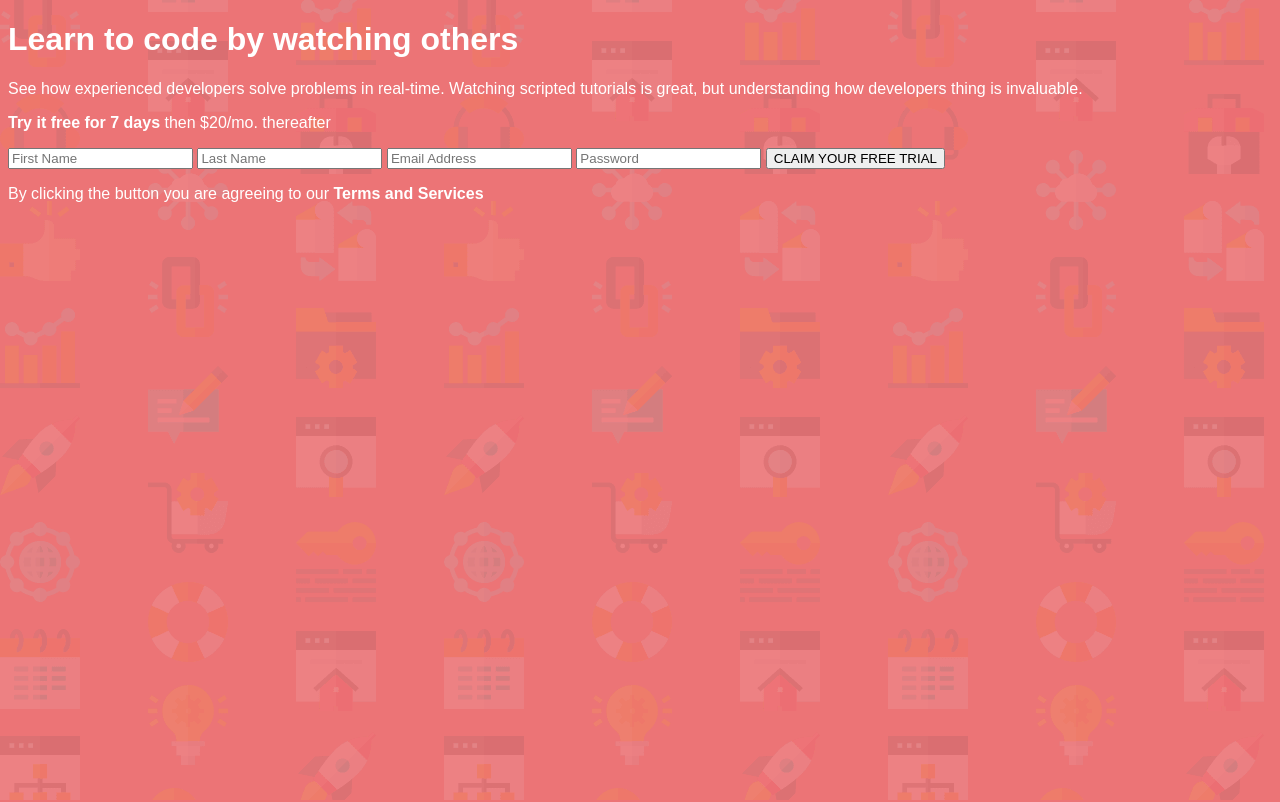
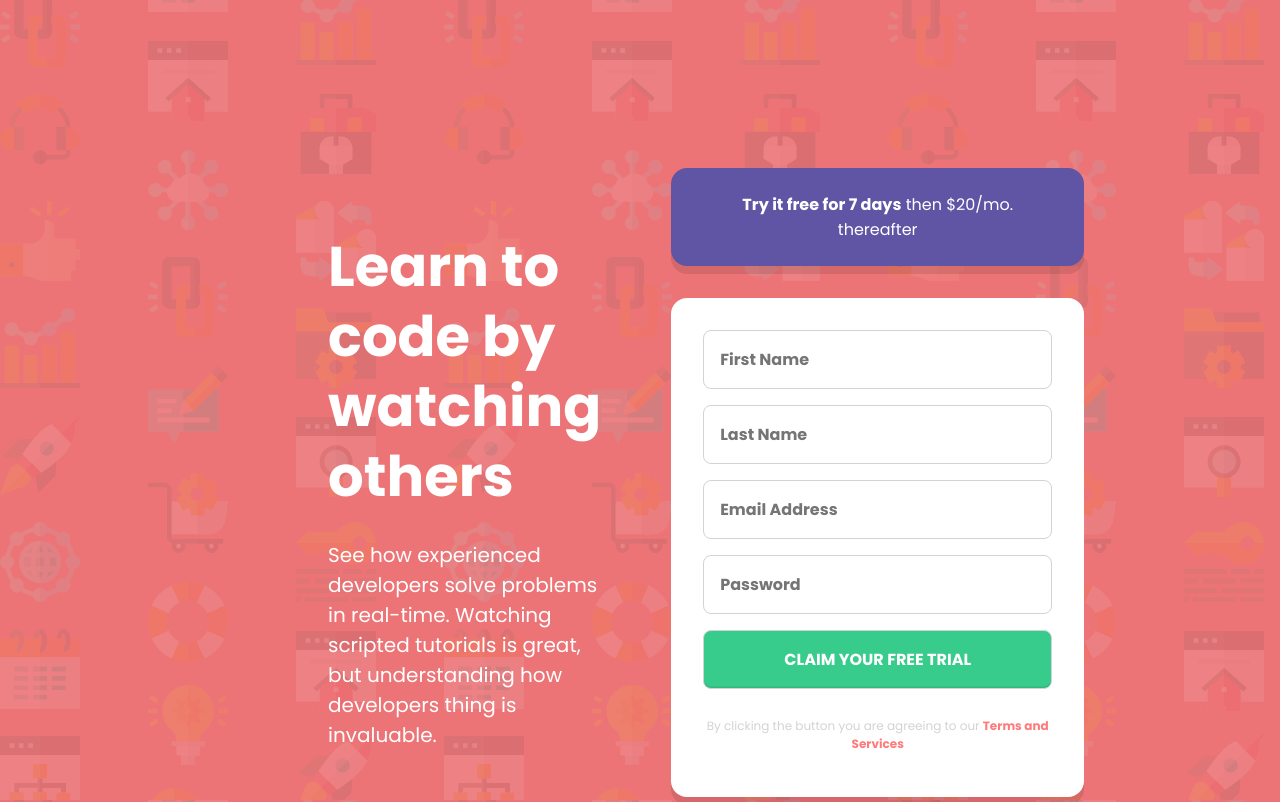
Before and after one commit to zdavidson/learn-css, a plain HTML site: page index.html in a window 1280 px wide. Shown: the top 802 px of the page. Drawn offline with Linux system fonts and the light colour scheme.

Commit message:
add styles

```diff
--- a/index.html
+++ b/index.html
@@ -6,18 +6,30 @@
     <meta name="viewport" content="width=device-width, initial-scale=1.0" />
     <title>Sign Up Form</title>
     <link rel="stylesheet" href="./styles.css" />
+    <link rel="preconnect" href="https://fonts.googleapis.com" />
+    <link rel="preconnect" href="https://fonts.gstatic.com" crossorigin />
+    <link
+      href="https://fonts.googleapis.com/css2?family=Poppins:wght@300;400;500;600;700;800;900&display=swap"
+      rel="stylesheet"
+    />
   </head>
   <body>
-    <div>
-      <h1>Learn to code by watching others</h1>
+    <div class="container">
+      <div class="page-text">
+        <h1 class="h1class" id="h1Id">Learn to code by watching others</h1>
         <p>
           See how experienced developers solve problems in real-time. Watching
           scripted tutorials is great, but understanding how developers thing is
           invaluable.
         </p>
       </div>
-    <div>
-      <p><strong>Try it free for 7 days</strong> then $20/mo. thereafter</p>
+      <div class="form-container">
+        <div class="cta round-corners container-shadow" id="uniqueCTA">
+          <p class="h1class">
+            <strong>Try it free for 7 days</strong> then $20/mo. thereafter
+          </p>
+        </div>
+        <div class="form round-corners container-shadow">
           <form>
             <input type="text" name="first-name" placeholder="First Name" />
             <input type="text" name="last-name" placeholder="Last Name" />
@@ -25,10 +37,12 @@
             <input type="text" name="password" placeholder="Password" />
             <input type="button" value="CLAIM YOUR FREE TRIAL" />
           </form>
-      <p>
+          <p class="terms">
             By clicking the button you are agreeing to our
             <strong>Terms and Services</strong>
           </p>
         </div>
+      </div>
+    </div>
   </body>
 </html>
--- a/styles.css
+++ b/styles.css
@@ -2,5 +2,92 @@ body {
   background-color: #ec7476;
   background-image: url("./images/bg-intro-desktop.png");
   color: white;
-  font-family: Arial, Helvetica, sans-serif;
+  font-family: "Poppins", sans-serif;
 }
+
+input {
+  all: unset;
+}
+
+h1 {
+  font-size: 3.5rem;
+  line-height: 1.25;
+  margin-bottom: 1.75rem;
+}
+
+.container {
+  display: grid;
+  grid-template-columns: 45% 45%;
+  justify-content: space-between;
+  padding: 10rem 20rem;
+}
+
+.page-text {
+  display: flex;
+  flex-direction: column;
+  justify-content: center;
+}
+
+.page-text > p {
+  font-size: 1.25rem;
+  line-height: 1.5;
+  margin-top: 0;
+}
+
+.cta {
+  background-color: hsl(248, 32%, 49%);
+  padding: 0.5rem 3rem;
+  margin-bottom: 2rem;
+  text-align: center;
+}
+
+.round-corners {
+  border-radius: 1rem;
+}
+
+.container-shadow {
+  box-shadow: 0 0.5rem rgba(0, 0, 0, 0.1);
+}
+
+.form-container {
+  display: grid;
+}
+
+.form {
+  background-color: white;
+  padding: 2rem;
+}
+
+form {
+  display: flex;
+  flex-direction: column;
+}
+
+form > input {
+  padding: 1rem;
+  margin-bottom: 1rem;
+  border: 1px solid lightgray;
+  border-radius: 0.5rem;
+  font-weight: 700;
+}
+
+form > input:focus {
+  border: 1px solid black;
+}
+
+form > input:last-child {
+  background-color: hsl(154, 59%, 51%);
+  text-align: center;
+
+  box-shadow: inset 0 -0.1rem rgba(0, 0, 0, 0.1);
+}
+
+.terms {
+  color: lightgray;
+  font-size: 0.75rem;
+  text-align: center;
+}
+
+.terms > strong {
+  color: hsl(0, 100%, 74%);
+}
```
Lines whose indentation alone changed are shown as unchanged.
